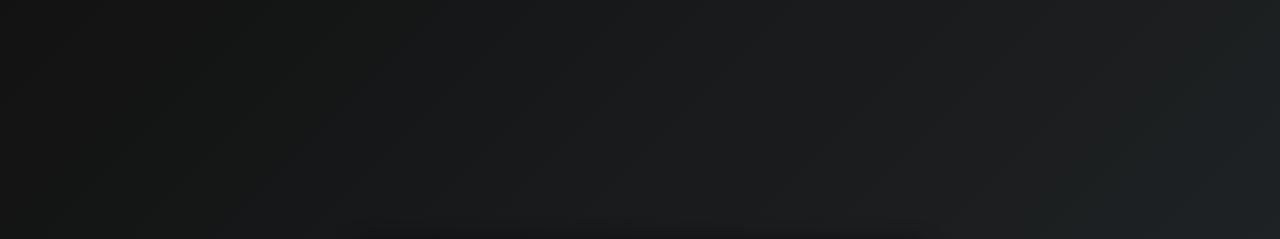
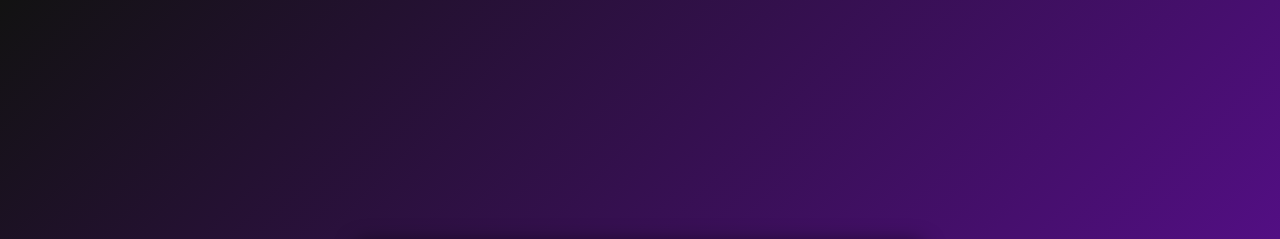
Before and after one commit to ShitzuDev/SiteWeb-Shitzu, a plain HTML site: page discordmtn.html in a window 1280 px wide. Shown: the top 239 px of the page. Drawn offline with Linux system fonts and the light colour scheme.

Commit message:
Update discordmtn.html

```diff
--- a/discordmtn.html
+++ b/discordmtn.html
@@ -7,7 +7,7 @@
     body {
       margin: 0;
       font-family: 'Segoe UI', sans-serif;
-      background: linear-gradient(135deg, #121212, #23272A);
+      background: linear-gradient(135deg, #121212, #6a0dad);
       color: white;
       display: flex;
       justify-content: center;
```
